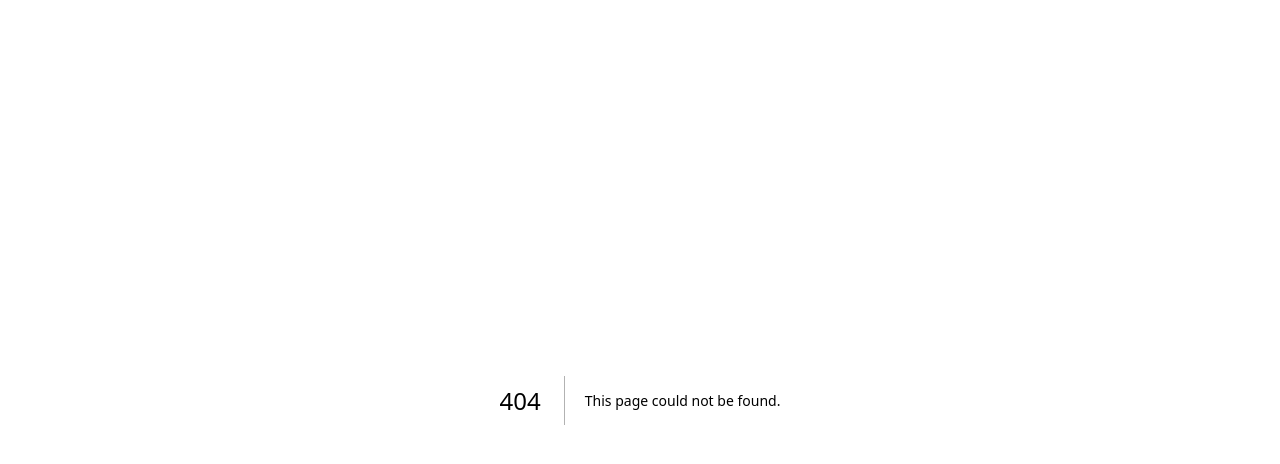
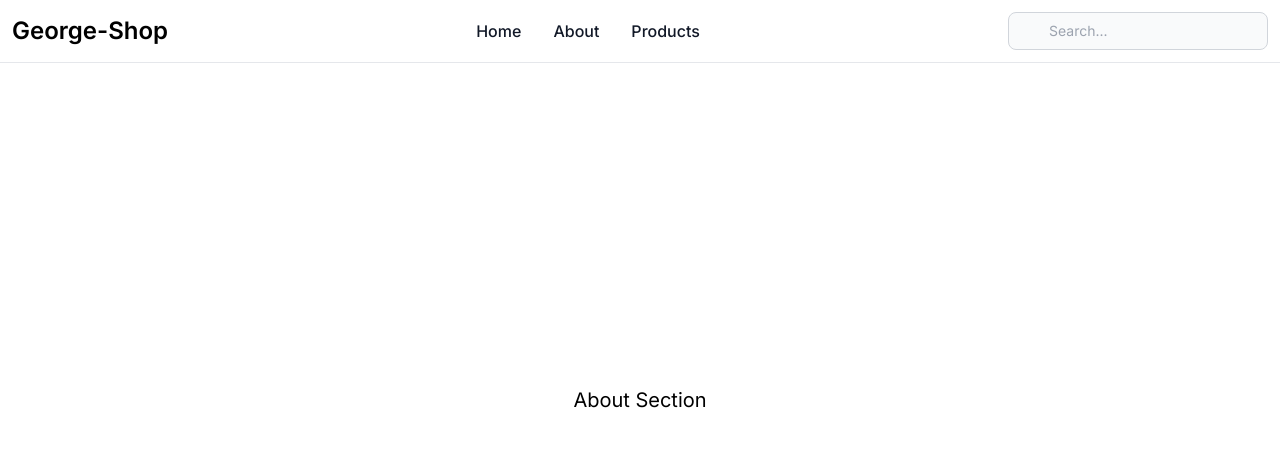
Before and after one commit to fedemurru/Next.js-e-commerce, a Next.js app: page /about in a window 1280 px wide. Before the commit this address had no page. Shown: the top 464 px of the page. Built offline with nearby package versions, Linux system fonts and the light colour scheme.

Commit message:
navigation finish

```diff
--- /dev/null
+++ b/src/app/about/page.js
@@ -0,0 +1,12 @@
+import Navbar from "../components/Navbar";
+
+export default function Home() {
+	return (
+		<main>
+			<Navbar />
+			<div className="text-xl flex justify-center h-screen items-center text-center">
+				<h1>About Section</h1>
+			</div>
+		</main>
+	);
+}
--- a/src/app/components/BackButton.js
+++ b/src/app/components/BackButton.js
@@ -2,7 +2,7 @@ import Link from "next/link";
 
 const BackButton = () => {
 	return (
-		<Link href="/">
+		<Link href="/products">
 			<button
 				className="bg-white dark:bg-gray-900  hover:bg-blue-800 font-medium rounded-lg text-sm px-5 py-2.5 dark:hover:bg-blue-700  "
 				type="button"
--- a/src/app/components/Navbar.js
+++ b/src/app/components/Navbar.js
@@ -1,5 +1,6 @@
 "use client";
 
+import Link from "next/link";
 import { useState } from "react";
 
 function Navbar() {
@@ -10,7 +11,7 @@ function Navbar() {
 	};
 
 	return (
-		<nav class="bg-white dark:bg-gray-900  z-20  fixed w-full top-0 start-0 border-b border-gray-200 dark:border-gray-500">
+		<nav class="bg-white dark:bg-gray-900  fixed w-full top-0 start-0 border-b border-gray-200 dark:border-gray-500">
 			<div className="max-w-screen-xl flex flex-wrap items-center justify-between mx-auto p-3">
 				<a href="/" className="flex items-center space-x-1">
 					<span className="self-center text-2xl font-semibold whitespace-nowrap dark:text-white">
@@ -59,29 +60,25 @@ function Navbar() {
 				>
 					<ul className="flex flex-col p-4 md:p-0 mt-4 font-medium border border-gray-100 rounded-lg bg-gray-50 md:space-x-8 rtl:space-x-reverse md:flex-row md:mt-0 md:border-0 md:bg-white dark:bg-gray-800 md:dark:bg-gray-900 dark:border-gray-700">
 						<li>
-							<a
-								href="#"
-								className="block py-2 px-3 text-white bg-blue-700 rounded md:bg-transparent md:text-blue-700 md:p-0 md:dark:text-blue-500"
-								aria-current="page"
-							>
-								Home
-							</a>
+							<Link href="/">
+								<div className="block py-2 px-3 text-gray-900 rounded hover:bg-gray-100 md:hover:bg-transparent md:hover:text-blue-700 md:p-0 dark:text-white dark:hover:bg-gray-700 dark:hover:text-white md:dark:hover:bg-transparent">
+									Home
+								</div>
+							</Link>
 						</li>
 						<li>
-							<a
-								href="#"
-								className="block py-2 px-3 text-gray-900 rounded hover:bg-gray-100 md:hover:bg-transparent md:hover:text-blue-700 md:p-0 md:dark:hover:text-blue-500 dark:text-white dark:hover:bg-gray-700 dark:hover:text-white md:dark:hover:bg-transparent dark:border-gray-700"
-							>
-								About
-							</a>
+							<Link href="/about">
+								<div className="block py-2 px-3 text-gray-900 rounded hover:bg-gray-100 md:hover:bg-transparent md:hover:text-blue-700 md:p-0 dark:text-white dark:hover:bg-gray-700 dark:hover:text-white md:dark:hover:bg-transparent">
+									About
+								</div>
+							</Link>
 						</li>
 						<li>
-							<a
-								href="#"
-								className="block py-2 px-3 text-gray-900 rounded hover:bg-gray-100 md:hover:bg-transparent md:hover:text-blue-700 md:p-0 md:dark:hover:text-blue-500 dark:text-white dark:hover:bg-gray-700 dark:hover:text-white md:dark:hover:bg-transparent dark:border-gray-700"
-							>
-								Products
-							</a>
+							<Link href="/products">
+								<div className="block py-2 px-3 text-gray-900 rounded hover:bg-gray-100 md:hover:bg-transparent md:hover:text-blue-700 md:p-0 dark:text-white dark:hover:bg-gray-700 dark:hover:text-white md:dark:hover:bg-transparent">
+									Products
+								</div>
+							</Link>
 						</li>
 					</ul>
 				</div>
--- a/src/app/page.js
+++ b/src/app/page.js
@@ -8,7 +8,9 @@ export default function Home() {
 	return (
 		<main>
 			<Navbar />
-			<ProductList />
+			<div className="text-xl flex justify-center h-screen items-center text-center">
+				<h1>Welcome to my e-commerce home Page</h1>
+			</div>
 		</main>
 	);
 }
--- a/src/app/products/[id]/page.js
+++ b/src/app/products/[id]/page.js
@@ -16,7 +16,7 @@ export default async function DataId({ params: { id } }) {
 	return (
 		<>
 			<Navbar />
-			<div className="mt-28 flex flex-col border">
+			<div className="mt-28 flex flex-col">
 				<div className="flex flex-col md:flex-row items-center">
 					<div className="w-full md:w-1/2">
 						<img
--- /dev/null
+++ b/src/app/products/page.js
@@ -0,0 +1,11 @@
+import Navbar from "../components/Navbar";
+import ProductList from "../components/ProductList";
+
+export default function Home() {
+	return (
+		<main>
+			<Navbar />
+			<ProductList />
+		</main>
+	);
+}
```
